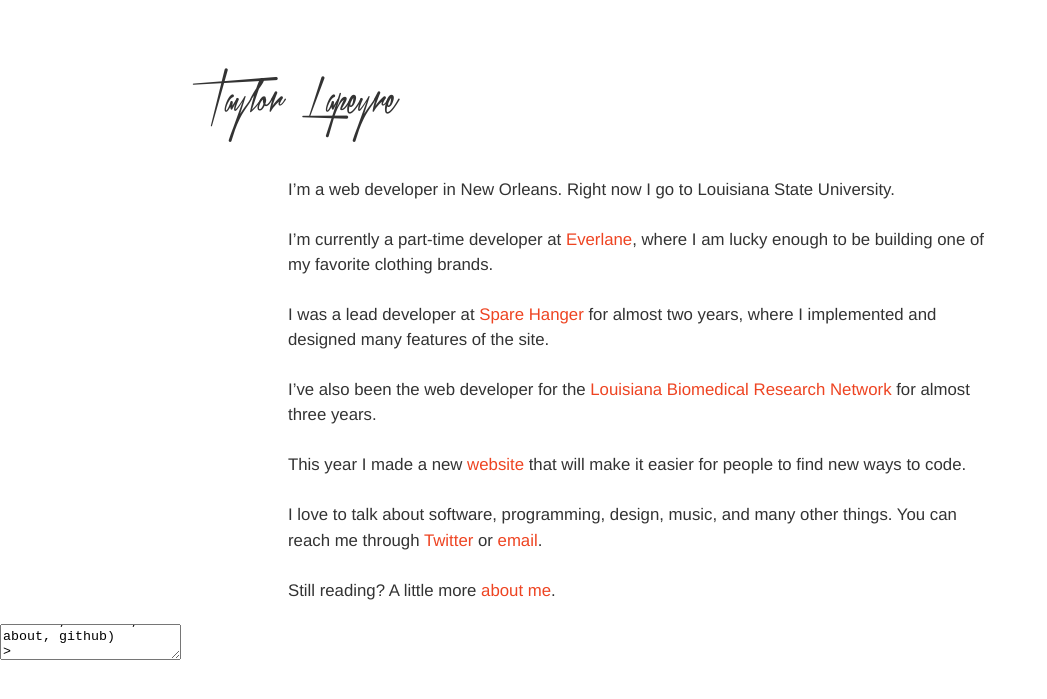
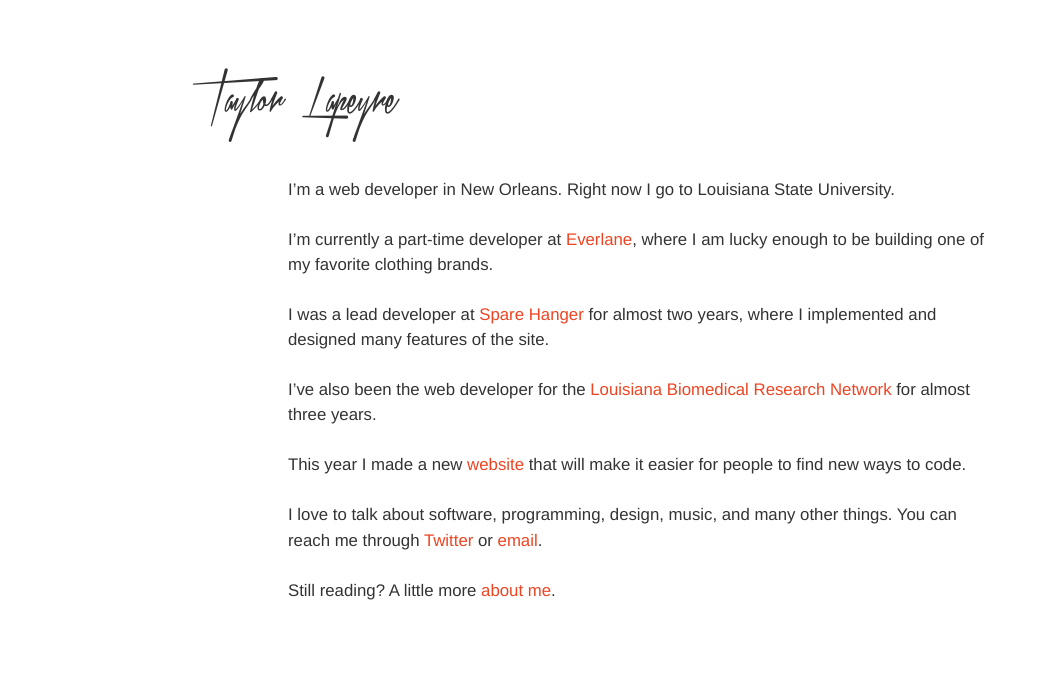
Before and after one commit to taylorlapeyre/taylorlapeyre.github.io, a Jekyll site: the page built from index.md, in a window 1280 px wide. Shown: the top 699 px of the page, without its empty margins (0-1047 px from the left). Built offline with Jekyll 4.4.1, drawn with Linux system fonts in a browser that asks for light colours; some web fonts are replaced.

Commit message:
remove terminal

```diff
--- a/_layouts/default.html
+++ b/_layouts/default.html
@@ -16,7 +16,6 @@
       {{ content }}
     </div>
 
-    <textarea class="terminal"></textarea>
     <script src="/assets/js/main.js"></script>
     <script>
       (function(i,s,o,g,r,a,m){i['GoogleAnalyticsObject']=r;i[r]=i[r]||function(){
```
